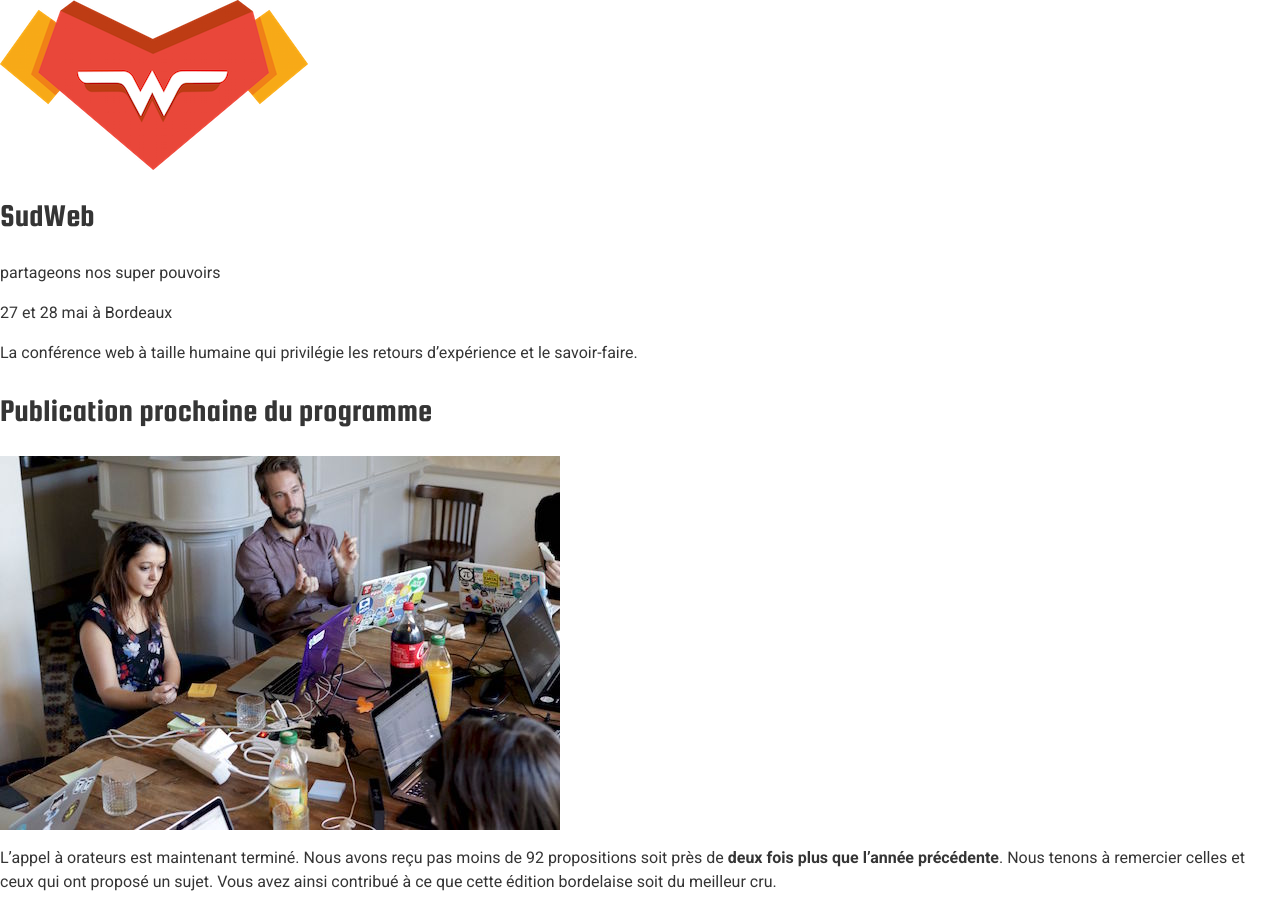
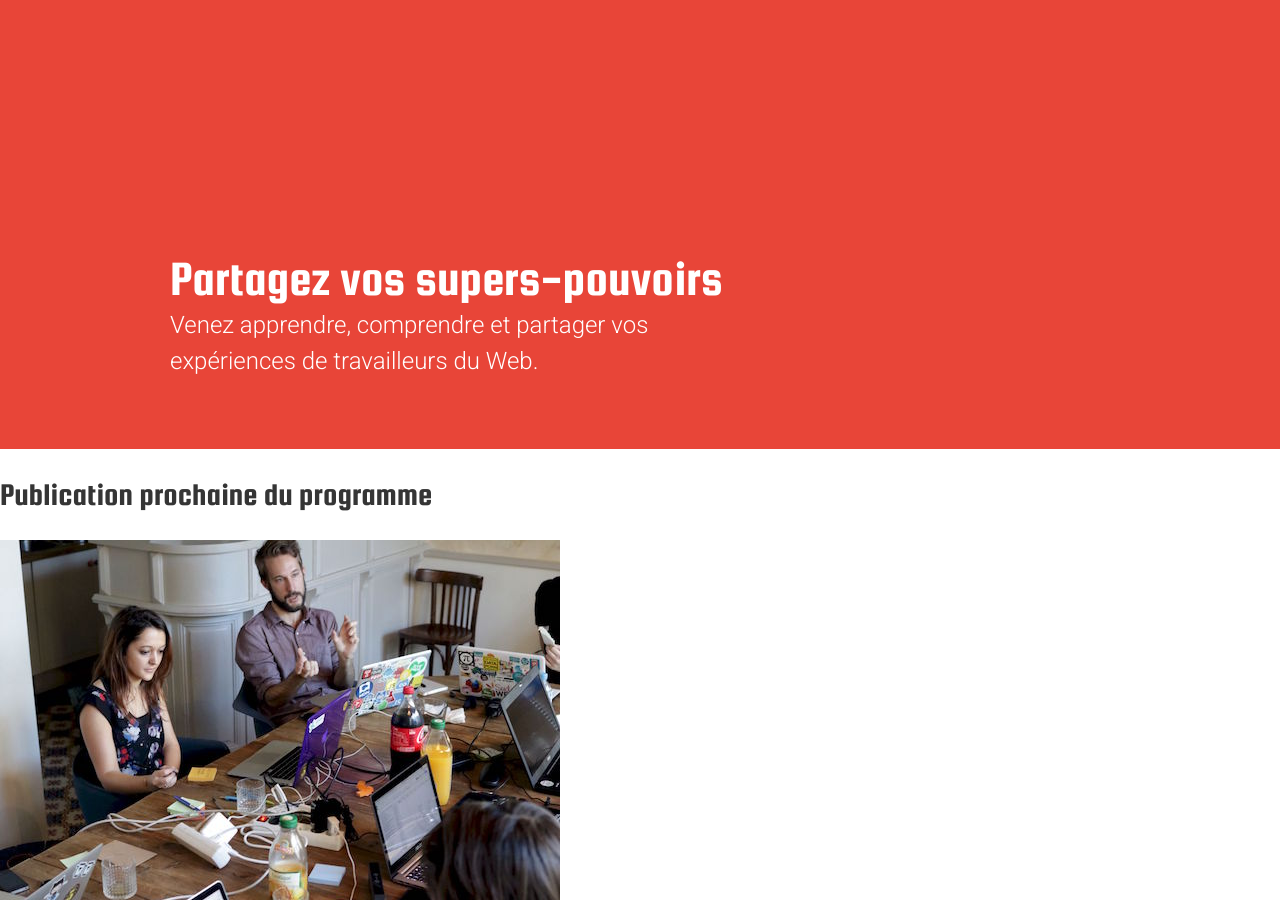
Before and after one commit to sudweb/2016, a Jekyll site: the page built from _posts/2016-02-06-programme-en-construction.md, in a window 1280 px wide and 900 px high. Built offline with Jekyll 4.4.1, drawn with Linux system fonts in a browser that asks for light colours.

Commit message:
page header

```diff
--- a/_includes/header.html
+++ b/_includes/header.html
@@ -1,18 +1,8 @@
-<header class="masthead">
-    <div class="masthead__logo">
-        {% if page.title == "Home" %}
-            <img src="{{ site.baseurl }}/images/logo-sud-web.png" alt="">
-        {% else %}
-            <a href="{{ site.url }}" title="Accueil"><img src="{{ site.baseurl }}/{{ site.logo }}" alt=""></a>
-        {% endif %}
+<header class="page-header">
+  <div class="wrapper">
+    <div class="content">
+      <h1 class="title">Partagez vos supers-pouvoirs</h1>
+      <p class="sstitle">Venez apprendre, comprendre et partager vos expériences de travailleurs du Web.</p>
     </div>
-    <div class="masthead__baseline">
-      <h1>SudWeb</h1>
-      <p>partageons nos super pouvoirs</p>
-    </div>
-    <div class="masthead__date">
-      <time datetime="2016-05-27T09:00+2/2016-05-28T18:00+2"><time class="dtstart">27</time> et <time class="dtend">28 mai</time> à Bordeaux</time>
-    </div>
-    <p class="masthead__description">La conférence web à taille humaine qui privilégie les retours d’expérience
-    et le savoir-faire.</>
+  </div>
 </header>
```
